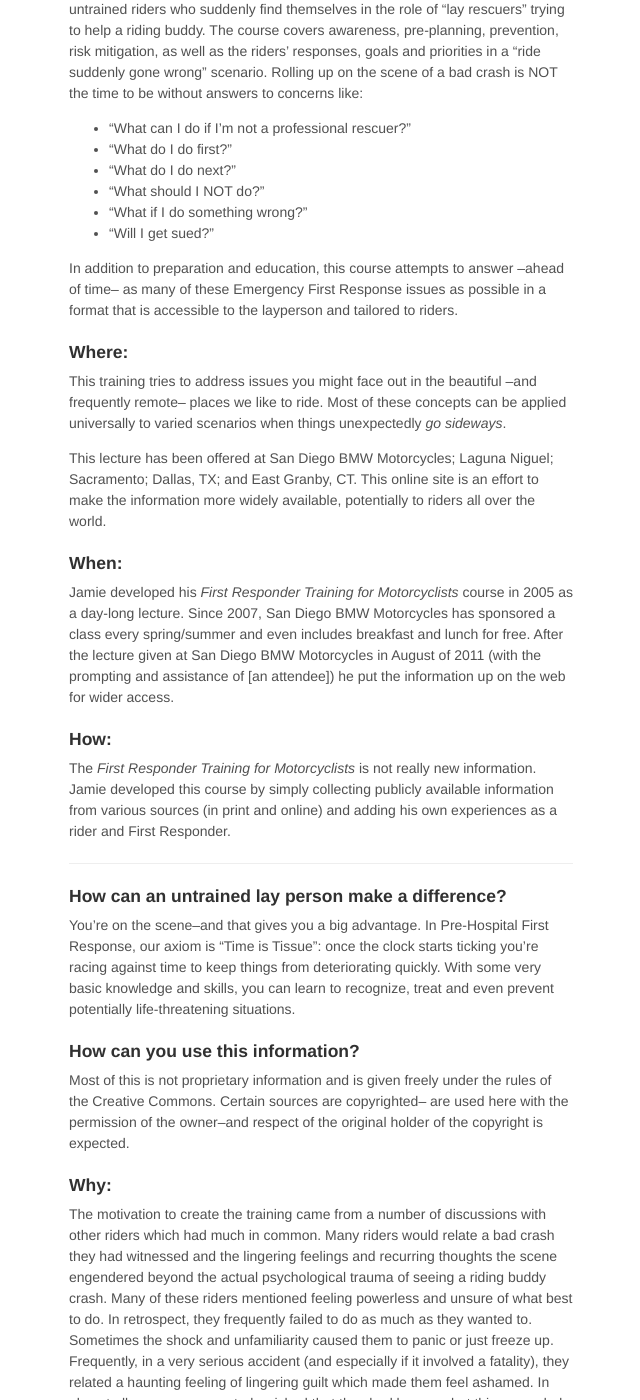
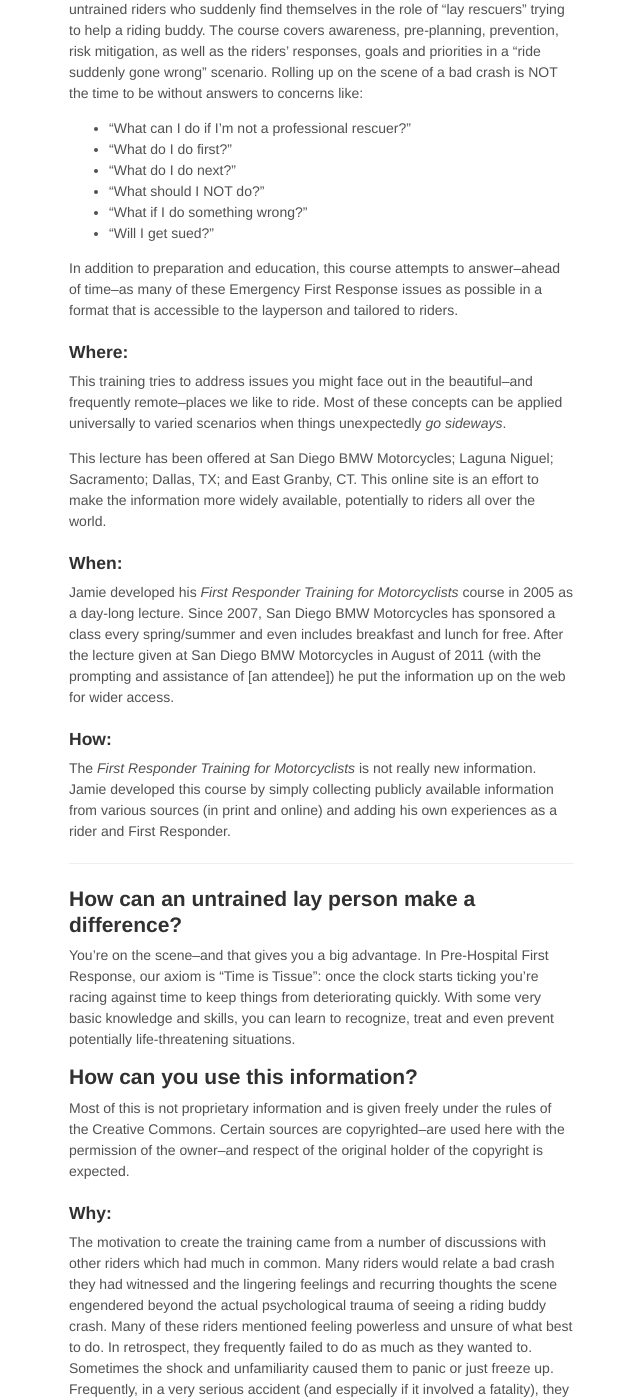
Before and after one commit to ShinySideDown/shinysidedown.github.io, a Jekyll site: the page built from course/index.md, in a window 1280 px wide and 1400 px high, scrolled down 587 px. Shown: the whole window, without its empty margins (319-959 px from the left). Built offline with Jekyll 4.4.1, drawn with Linux system fonts in a browser that asks for light colours; some of the changed text lies outside the part shown.

```diff
--- a/_includes/footer.html
+++ b/_includes/footer.html
@@ -1,6 +1,6 @@
 <div class="footer">
 <hr>
   <p>
-    &copy; {{ site.time | date: '%Y' }}. All rights reserved.
+    &copy; {{ site.time | date: '%Y' }} ShinySideDown. All rights reserved.
   </p>
 </div>
--- a/course/index.md
+++ b/course/index.md
@@ -22,11 +22,11 @@ The *First Responder Training For Motorcyclists*  serves to better prepare untra
 * "What if I do something wrong?"
 * "Will I get sued?"
 
-In addition to preparation and education, this course attempts to answer --ahead of time-- as many of these Emergency First Response issues as possible in a format that is accessible to the layperson and tailored to riders.
+In addition to preparation and education, this course attempts to answer--ahead of time--as many of these Emergency First Response issues as possible in a format that is accessible to the layperson and tailored to riders.
 
 ### Where:
 
-This training tries to address issues you might face out in the beautiful --and frequently remote-- places we like to ride. Most of these concepts can be applied universally to varied scenarios when things unexpectedly _go sideways_.
+This training tries to address issues you might face out in the beautiful--and frequently remote--places we like to ride. Most of these concepts can be applied universally to varied scenarios when things unexpectedly _go sideways_.
 
 This lecture has been offered at San Diego BMW Motorcycles; Laguna Niguel; Sacramento; Dallas, TX; and East Granby, CT. This online site is an effort to make the information more widely available, potentially to riders all over the world.
 
@@ -40,19 +40,19 @@ The *First Responder Training for Motorcyclists* is not really new information.
 
 ---
 
-### How can an untrained lay person make a difference?
+## How can an untrained lay person make a difference?
 
 You're on the scene--and that gives you a big advantage. In Pre-Hospital First Response, our axiom is "Time is Tissue": once the clock starts ticking you're racing against time to keep things from deteriorating quickly. With some very basic knowledge and skills, you can learn to recognize, treat and even prevent potentially life-threatening situations.
 
-### How can you use this information?
+## How can you use this information?
 
-Most of this is not proprietary information and is given freely under the rules of the Creative Commons. Certain sources are copyrighted-- are used here with the permission of the owner--and respect of the original holder of the copyright is expected.
+Most of this is not proprietary information and is given freely under the rules of the Creative Commons. Certain sources are copyrighted--are used here with the permission of the owner--and respect of the original holder of the copyright is expected.
 
 ### Why:
 
 The motivation to create the training came from a number of discussions with other riders which had much in common. Many riders would relate a bad crash they had witnessed and the lingering feelings and recurring thoughts the scene engendered beyond the actual psychological trauma of seeing a riding buddy crash. Many of these riders mentioned feeling powerless and unsure of what best to do. In retrospect, they frequently failed to do as much as they wanted to. Sometimes the shock and unfamiliarity caused them to panic or just freeze up. Frequently, in a very serious accident (and especially if it involved a fatality), they related a haunting feeling of lingering guilt which made them feel ashamed. In almost all cases everyone truly wished that they had known what things needed to happen beforehand so that they could have been of more assistance when the crash occurred. BMWSportTouring.com facilitated many members sponsoring "Tech Daze" for other riders to teach them how to service, repair and farkle their bikes. More than once the desire was expressed: "I wish there was a 'Tech Day for Riders' to teach us what to do when someone crashes out in the middle of nowhere." The First Responder Training For Motorcyclists is an attempt to satisfy that need for the benefit of all riders everywhere.
 
-### Why is this important to me and/or my riding buddies?
+## Why is this important to me and/or my riding buddies?
 
 The feedback received in over six years of offering this course has been overwhelmingly positive. When faced with a sudden traumatic event people help--they do--they almost always WANT to. This training helps to eliminate the uncertainty of what needs to happen, allays the fear of negative consequences for trying to help and thereby the caution that keeps people from getting involved. Participants relayed that even in a very serious accident, the knowledge that they had done all that they could was a source of comfort for them dealing with the aftermath. Even if someone knew they could not handle any potentially gory parts, just knowing how important calling for help is and the best way to do it was a great comfort to them, knowing they were making an important contribution and a positive difference the best they could. Remember, this is good information for you to know, but you also need to train your riding buddies in it so they can save YOUR hide when you find your shiny side down.
 
@@ -62,7 +62,7 @@ This course is by no means comprehensive or a substitute for other First Aid, CP
 
 In Public Safety know we save more lives through the unglamorous “prevention” part of our jobs than in trying to fix a (frequently preventable) bad situation once things have gotten out of control. This course will deal with prevention, preparation, training and risk management. One cannot eliminate all risk and we know that riding a motorcycle is inherently and statistically more dangerous than watching TV on the couch, but we can make better decisions with more knowledge of alternatives and the consequences.
 
-And still, "stuff happens” . . . on a regular basis, and this is why we employ highly trained Firefighters, Emergency Medical Technicians and other Rescue Professionals. But think of how many more of you there are than of us and consider the relative numbers and location of rescuers vs. bystanders in any disaster (or just a bad motorcycle crash) and you’ll see how a well trained and prepared bystander population is critical for survival.
+And still, "stuff happens” . . . on a regular basis, and this is why we employ highly trained Firefighters, Emergency Medical Technicians and other Rescue Professionals. But think of how many more of you there are than of us. And consider the relative numbers and location of rescuers vs. bystanders in any disaster (or just a bad motorcycle crash), and you’ll see how a well-trained and prepared bystander population is critical for survival.
 
 The “Chain of Survival” concept was first developed for surviving a heart attack, but a modified version works for this and many other disaster-type scenarios. Having even minimally trained bystanders on scene quickly is the lynch-pin of a strong “Chain of Survival”. Preparation, Early Recognition, Early Access to 911 and Early Intervention are the first four links of that chain and they rely solely on you.
 
```
Also changed, not shown: firstaid/index.md (+1 -1 lines), 1 other file.
